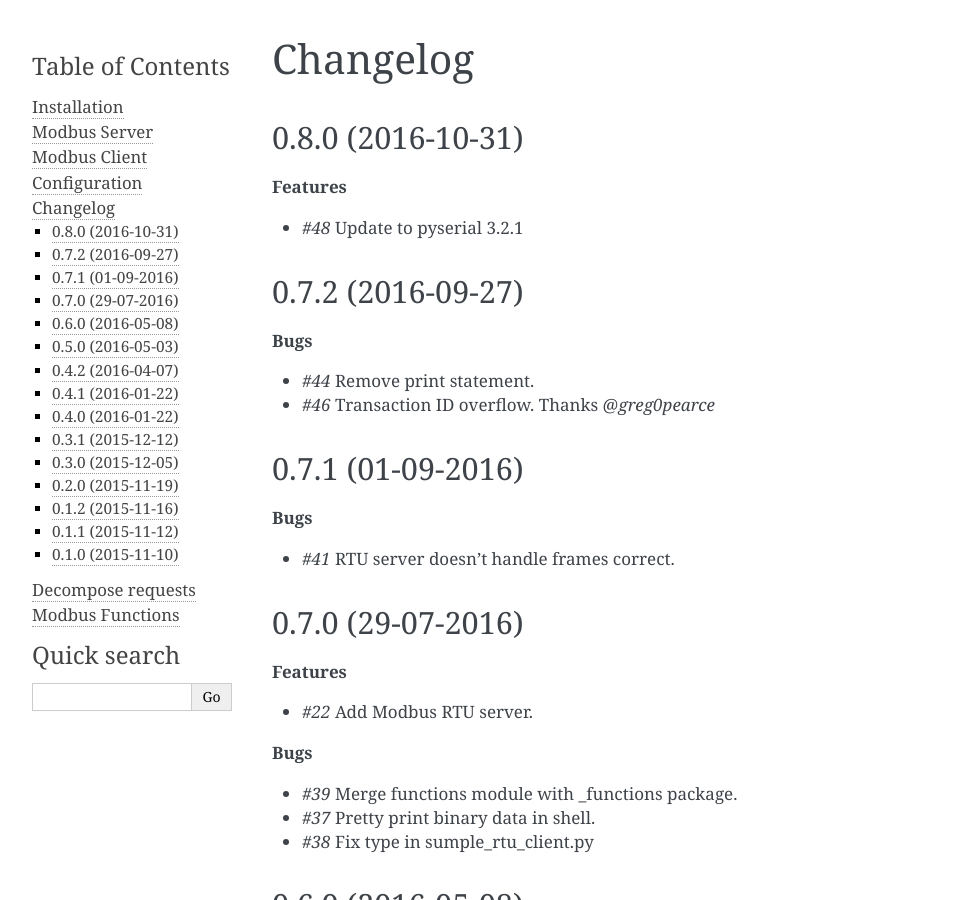
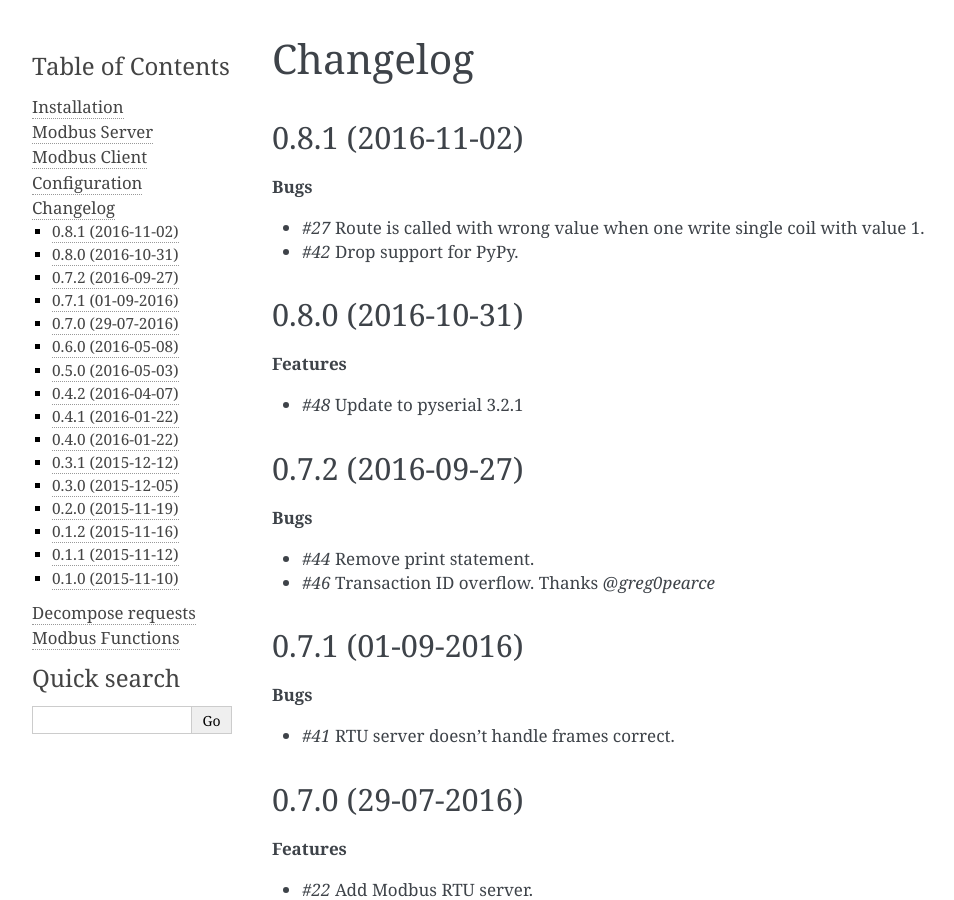
Before and after one commit to AdvancedClimateSystems/uModbus, a Sphinx documentation site: the page built from docs/source/changelog.rst, in a window 1280 px wide and 900 px high. Shown: the whole window, without its empty margins (148-1102 px from the left). Built offline with Sphinx 7.4.7, drawn with Linux system fonts in a browser that asks for light colours.

Commit message:
Bump to 0.8.1.

```diff
--- a/docs/source/changelog.rst
+++ b/docs/source/changelog.rst
@@ -1,5 +1,16 @@
 Changelog
 =========
+
+0.8.1 (2016-11-02)
+++++++++++++++++++
+
+**Bugs**
+
+* `#27` Route is called with wrong value when one write single coil with value 1.
+* `#42` Drop support for PyPy.
+
+.. _#27: https://github.com/AdvancedClimateSystems/uModbus/issues/27
+.. _#42: https://github.com/AdvancedClimateSystems/uModbus/issues/42
 
 0.8.0 (2016-10-31)
 ++++++++++++++++++
--- a/docs/source/conf.py
+++ b/docs/source/conf.py
@@ -61,7 +61,7 @@ author = 'Auke Willem Oosterhoff <oosterhoff@baopt.nl>'
 # The short X.Y version.
 version = '0.8'
 # The full version, including alpha/beta/rc tags.
-release = '0.8.0'
+release = '0.8.1'
 
 # The language for content autogenerated by Sphinx. Refer to documentation
 # for a list of supported languages.
--- a/setup.py
+++ b/setup.py
@@ -12,7 +12,7 @@ cwd = os.path.dirname(os.path.abspath(__name__))
 long_description = open(os.path.join(cwd, 'README.rst'), 'r').read()
 
 setup(name='uModbus',
-      version='0.8.0',
+      version='0.8.1',
       author='Auke Willem Oosterhoff',
       author_email='oosterhoff@baopt.nl',
       description='Implementation of the Modbus protocol in pure Python.',
```
